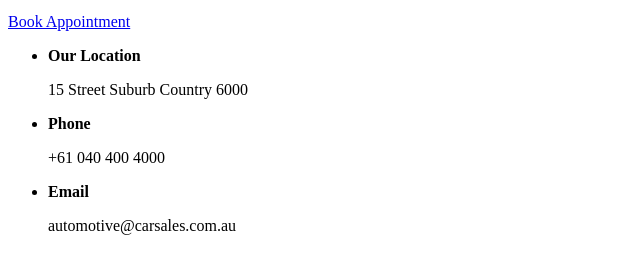
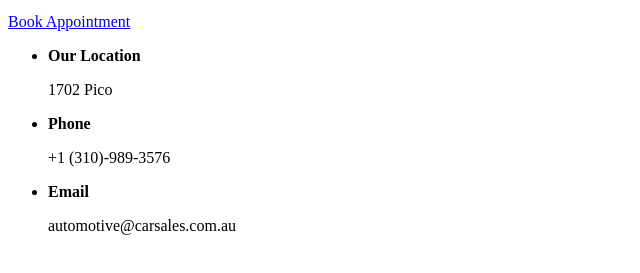
Before and after one commit to chillimantavos/chillimantavos.github.io, a plain HTML site: page index.html in a window 1280 px wide. Shown: the part 233-506 px from the top of the page, without its empty margins (0-640 px from the left). Drawn offline with Linux system fonts and the light colour scheme; a script that the page names is missing.

Commit message:
Update index.html

```diff
--- a/index.html
+++ b/index.html
@@ -32,11 +32,11 @@
             <ul class="container">
                 <li>
                     <strong>Our Location</strong>
-                    <p>15 Street Suburb Country 6000</p>
+                    <p>1702 Pico</p>
                 </li>
                 <li>
                     <strong>Phone</strong>
-                    <p>+61 040 400 4000</p>
+                    <p>+1 (310)-989-3576</p>
                 </li>
                 <li>
                     <strong>Email</strong>
```
